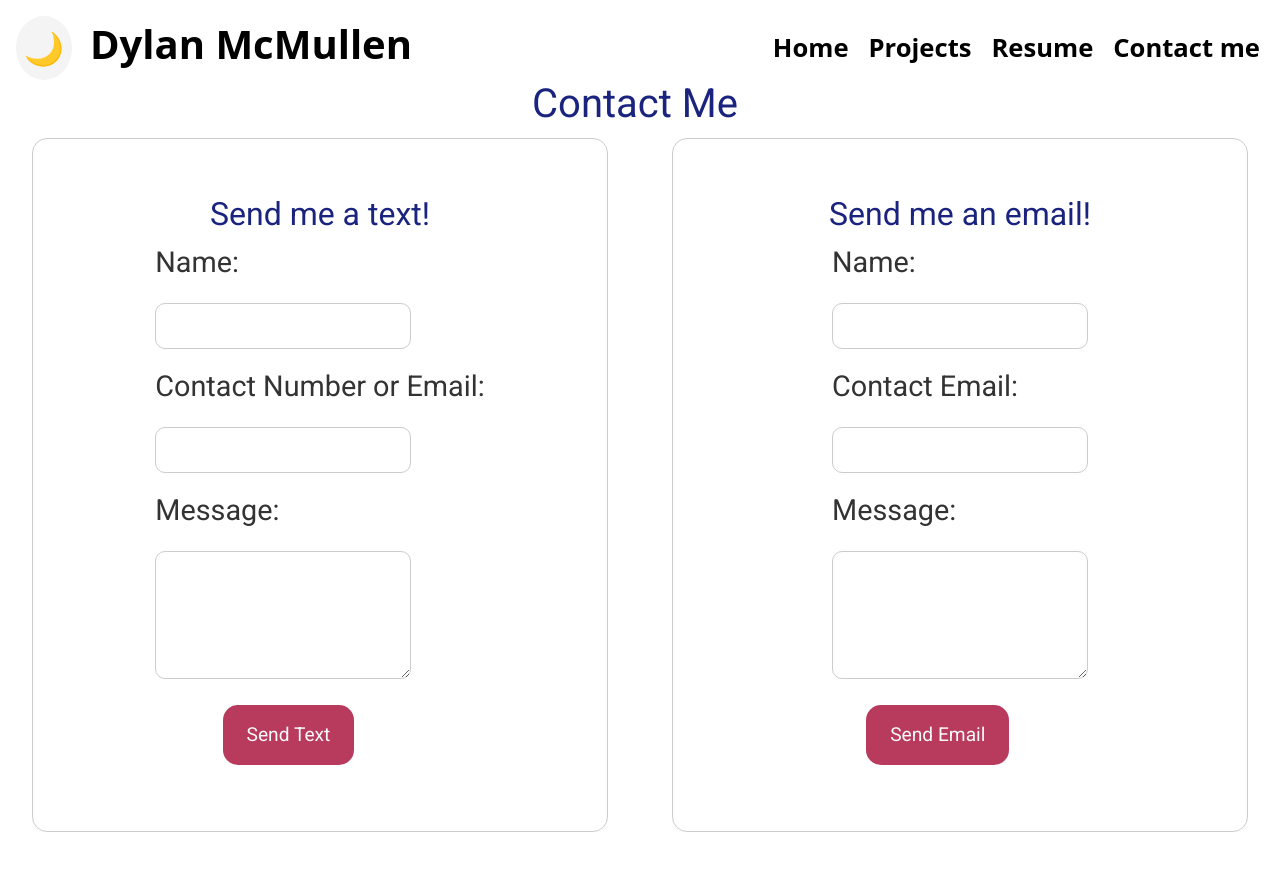
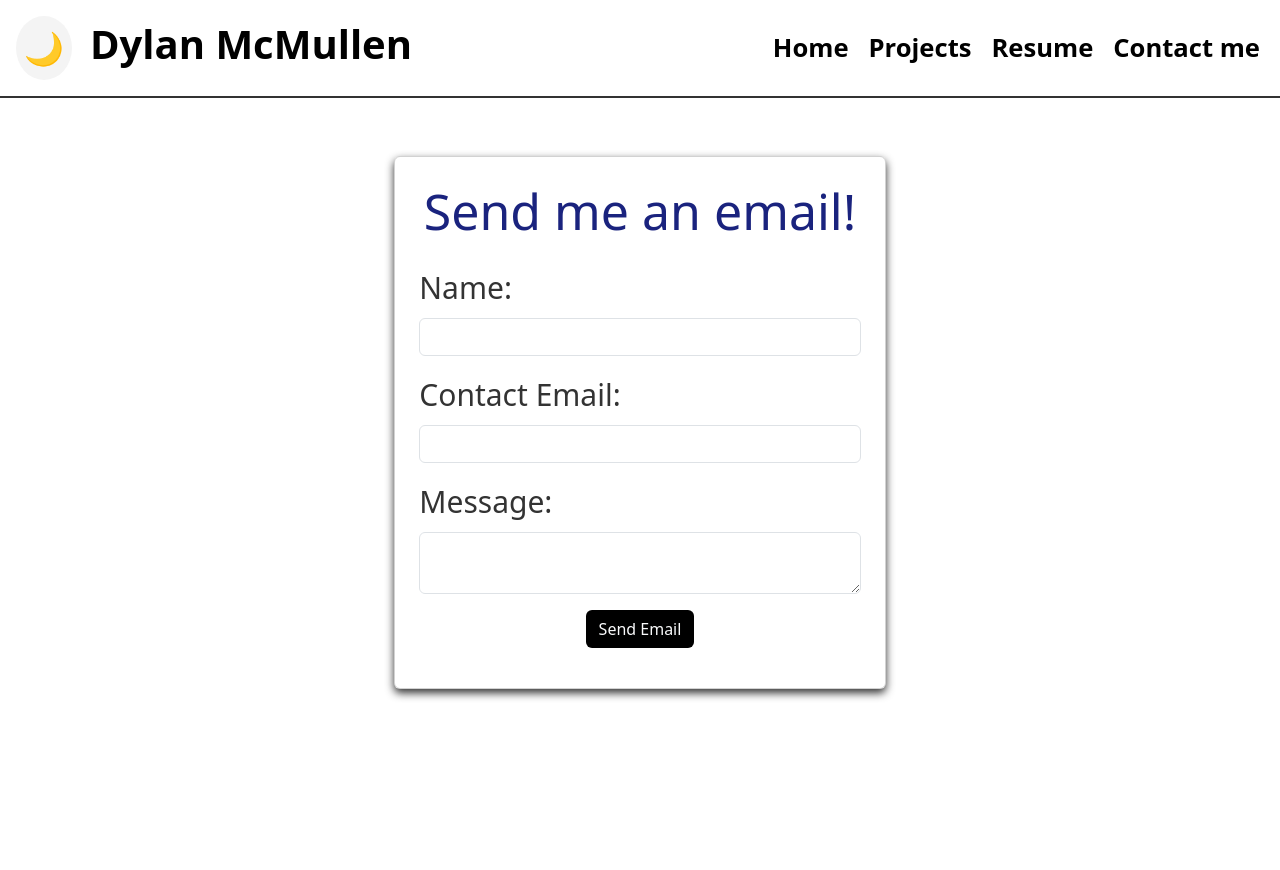
Before and after one commit to DylanM05/Portfolio_Website, a React (Create React App) app in the folder client/: page /contact in a window 1280 px wide. Shown: the top 870 px of the page. After the commit the page ends 820 px from the top, so only its background shows below. Built offline with nearby package versions, Linux system fonts and the light colour scheme.

Commit message:
Overhaul on Contact page, removed unused page

```diff
--- a/client/src/App.js
+++ b/client/src/App.js
@@ -5,7 +5,6 @@ import { ThemeSwitch } from './Components/Theme/ThemeSwitch';
 import './App.css';
 import BusinessCard from './Components/BusinessCard';
 import Projects from './Components/Projects';
-import DiscordWidget from "./Components/DiscordBot";
 import Resume from "./Components/Resume";
 import ContactPage from "./Components/Contact";
 
@@ -17,7 +16,6 @@ function App() {
         <Routes>
           <Route path="/" element={<BusinessCard />} />
           <Route path="/projects" element={<Projects />} />
-          <Route path="/discbot" element={<DiscordWidget />} />
           <Route path="/resume" element={<Resume />} />
           <Route path="/contact" element={<ContactPage />} />
         </Routes>
--- a/client/src/Components/Contact.js
+++ b/client/src/Components/Contact.js
@@ -1,60 +1,9 @@
-import React, { useState, useEffect } from 'react';
-import axios from 'axios';
-import './Styles/Contact.css';
+import React, { useState } from 'react';
+import 'bootstrap/dist/css/bootstrap.min.css';
 import Header from './Header';
 
-
 function ContactPage() {
-  const [textMessage, setTextMessage] = useState('');
-  const [name, setName] = useState('');
-  const [contact, setContact] = useState('');
   const [result, setResult] = useState("");
-  const [cooldownStart, setCooldownStart] = useState(null);
-
-
-  let remainingMinutes = 0;
-  let now = new Date();
-  let cooldownEnd = null;
-
-  if (cooldownStart) {
-    cooldownEnd = new Date(cooldownStart.getTime() + 60 * 60 * 1000);
-    remainingMinutes = Math.round((cooldownEnd - now) / 1000 / 60);
-  }
-
-useEffect(() => {
-  const cooldownStart = new Date(localStorage.getItem('cooldownStart'));
-  setCooldownStart(cooldownStart);
-}, []);
-
-  const api = axios.create({
-    baseURL: 'https://dylanmcmullen.onrender.com',
-  });
-
-  const clearTextFields = () => {
-    setName('');
-    setContact('');
-    setTextMessage('');
-  };
-
-
-  const handleTextSubmit = async (event) => {
-    event.preventDefault();
-    const now = new Date();
-    localStorage.setItem('cooldownStart', now);
-    setCooldownStart(now);
-    try {
-      const message = `Name: ${name}, Contact: ${contact}, Message: ${textMessage}`;
-      const response = await api.post('/contact/sendtext', { message });
-      console.log(response.data);
-      clearTextFields();
-    } catch (error) {
-      if (error.response && error.response.status === 429) {
-        alert("Too many requests, please wait an hour before trying again");
-      } else {
-        console.error(error);
-      }
-    }
-  };
 
   const onSubmit = async (event) => {
     event.preventDefault();
@@ -79,71 +28,35 @@ useEffect(() => {
     }
   };
 
-
   return (
-    <div>
+    <div style={{ backgroundColor: 'var(--Resume-background)' }}>
       <Header isResumePage={true} />
-
-    <div className="contact">
-    <h1 className="contact-name">Contact Me</h1>
-
-    <div className="contact-form">
-      <div className="contact-section">
-        <h2 className="contact-heading">Send me a text!</h2>
-        <form onSubmit={handleTextSubmit}>
-
-  <div className="contact-field">
-    <label className="contact-label">Name:</label>
-    <input type="text" className="contact-input" value={name} onChange={(e) => setName(e.target.value)} />
+      <div className="container mt-5" style={{ backgroundColor: 'var(--Resume-background)', color: 'var(--Resume-text)', minHeight: '84.2vh', paddingBottom: '2rem', overflow: 'hidden' }}>
+        <div className="row justify-content-center">
+          <div className="col-12 col-md-10 col-lg-8 col-xl-6">
+            <div className="card p-4" style={{ backgroundColor: 'var(--Resume-background)', color: 'var(--Resume-text)', minHeight: '50vh', overflow: 'hidden' }}>
+              <h2 className="text-center mb-4" style={{ color: 'var(--Resume-headings)', fontSize: '50px' }}>Send me an email!</h2>
+              <form onSubmit={onSubmit}>
+                <div className="mb-3">
+                  <label className="form-label" style={{ fontSize: '30px' }}>Name:</label>
+                  <input type="text" className="form-control" name="name" required />
                 </div>
-
-  <div className="contact-field">
-    <label className="contact-label">Contact Number or Email:</label>
-    <input type="text" className="contact-input" value={contact} onChange={(e) => setContact(e.target.value)} />
+                <div className="mb-3">
+                  <label className="form-label" style={{ fontSize: '30px' }}>Contact Email:</label>
+                  <input type="email" className="form-control" name="email" required />
                 </div>
-
-  <div className="contact-field">
-    <label className="contact-label">Message:</label>
-    <textarea className="contact-textarea" value={textMessage} onChange={(e) => setTextMessage(e.target.value)} />
+                <input type="hidden" name="subject" value="Email from your Portfolio Website!" />
+                <input type="hidden" name="from_name" value="Portfolio Contact" />
+                <div className="mb-3">
+                  <label className="form-label" style={{ fontSize: '30px' }}>Message:</label>
+                  <textarea name="message" className="form-control" required></textarea>
                 </div>
-
-<div className="button-container">
-  <button className="card-button" type="submit" disabled={cooldownStart && now < cooldownEnd}>Send Text</button>
+                <div className="text-center">
+                  <button className="btn" type="submit" style={{ backgroundColor: 'var(--Resume-button)', color: 'var(--secondary-color)' }}>Send Email</button>
                 </div>
-{cooldownStart && now < cooldownEnd && <p>You must wait {remainingMinutes} minutes to send another text.</p>}
               </form>
+              <span className="mt-3 d-block text-center">{result}</span>
             </div>
-      <div className="contact-section">
-        <h2 className="contact-heading">Send me an email!</h2>
-        <div>
-      <form onSubmit={onSubmit}>
-
-          <div className="contact-field">
-      <label className="contact-label">Name:</label>
-        <input type="text" className="contact-input" name="name" required/>
-        </div>
-
-        <div className="contact-field">
-        <label className="contact-label">Contact Email:</label>
-        <input type="email" className="contact-input" name="email" required/>
-        </div>
-
-        <input type="hidden" name="subject" value="Email from your Portfolio Website!"></input>
-        <input type="hidden" name="from_name" value="Portfolio Contact"></input>
-
-        <div className="contact-field">
-        <label className="contact-label">Message:</label>
-        <textarea name="message" className="contact-textarea" required></textarea>
-        </div>
-
-        <div class="button-container">
-        <button className="card-button"  type="submit">Send Email</button>
-        </div>
-
-      </form>
-      </div>
-      <span>{result}</span>
-
           </div>
         </div>
       </div>
--- a/client/src/Components/DiscordBot.js
+++ /dev/null
@@ -1,41 +0,0 @@
-import React, { useContext } from 'react';
-import { Card, Button } from 'react-bootstrap';
-import WidgetBot from '@widgetbot/react-embed';
-import { ThemeContext } from './Theme/ThemeContext';
-import './Styles/DiscordBot.css';
-import { FontAwesomeIcon } from '@fortawesome/react-fontawesome';
-import { faDiscord } from '@fortawesome/free-brands-svg-icons';
-import Header from './Header';
-import Footer from './Footer';
-
-function DiscordWidget() {
-  const { theme } = useContext(ThemeContext);
-
-  return (
-    <div>
-            <Header />
-    <div className='card-container'>
-      <Card className="discord-widget-card">
-        <Card.Body className="d-flex flex-column align-items-center">
-          <WidgetBot
-            server="1046273014205009980"
-            channel="1046273014205009983"
-            height= "800px"
-            width= "1000px"
-          />
-          <div className='button-container'>
-          <div className='card-button'>
-          <Button href="https://discord.gg/qNEsTfkA" target="_blank" rel="noopener noreferrer" className="mt-3 card-button server-join">
-            <FontAwesomeIcon icon={faDiscord} /> Join my server to test
-          </Button>
-          </div>
-          </div>
-        </Card.Body>
-      </Card>
-    </div>
-  <Footer />
-    </div>
-  );
-}
-
-export default DiscordWidget;
--- a/client/src/Components/Styles/Contact.css
+++ /dev/null
@@ -1,160 +0,0 @@
-:root {
-  --font-size-xlarge: 3rem;
-  --font-size-large: 2rem;
-  --font-size-medium: 1.5rem;
-  --font-size-small: 0.875rem;
-  --margin-small: 1rem;
-  --margin-large: 2rem;
-  --Resume-text: #333;
-  --Resume-background: #f4f4f4;
-  --Resume-name: #000;
-  --Resume-headings: #0056b3;
-  --accent-color: #ff6347;
-  --secondary-color: #fff;
-}
-
-.contact {
-  font-family: 'Roboto', sans-serif;
-  color: var(--Resume-text);
-  background-color: var(--Resume-background);
-  height: 100%;
-  width: 100%;
-  display: flex;
-  flex-direction: column;
-  align-items: center;
-  position: absolute;
-  top: 5rem;
-  left: 0;
-}
-
-.contact-name {
-  font-size: var(--font-size-xlarge);
-  margin: 0 var(--margin-small) var(--margin-small) 0;
-  color: var(--Resume-name);
-  text-align: center;
-}
-
-.card-button {
-  background-color: var(--accent-color);
-  color: var(--secondary-color);
-  border: none;
-  padding: 1rem 1.5rem;
-  border-radius: 15px;
-  font-size: 1.2rem;
-  cursor: pointer;
-  margin: 10px;
-  transition: transform 0.3s ease;
-  align-self: center;
-}
-
-.button-container {
-  margin-right: 23%;
-}
-
-.contact-section {
-  margin-bottom: var(--margin-large);
-  border: 1px solid #ccc;
-  padding: 1rem;
-  width: 45%;
-  display: flex;
-  flex-direction: column;
-  align-items: center;
-  justify-content: center;
-  border-radius: 15px;
-  box-sizing: border-box;
-  height: 100%;
-}
-
-.contact-heading {
-  font-size: var(--font-size-large);
-  color: var(--Resume-headings);
-  text-align: center;
-}
-
-.contact-label {
-  font-size: var(--font-size-medium);
-  color: var(--Resume-text);
-  margin-bottom: 0.5rem;
-}
-
-.contact-input,
-.contact-textarea {
-  width: 20vw;
-  flex-grow: 1;
-  margin-top: var(--margin-small);
-  padding: 0.5rem;
-  font-size: var(--font-size-small);
-  color: var(--Resume-text);
-  background-color: var(--Resume-background);
-  border: 1px solid #ccc;
-  border-radius: 10px;
-}
-
-.contact-input {
-  padding: 0.5rem;
-}
-
-.contact-textarea {
-  height: 10vw;
-}
-
-.contact-field {
-  display: flex;
-  flex-direction: column;
-  justify-content: space-between;
-  width: 100%;
-  margin-bottom: 1rem;
-}
-
-.contact > div:not(.contact-name) {
-  display: flex;
-  justify-content: space-around;
-  width: 100%;
-}
-
-form {
-  display: flex;
-  flex-direction: column;
-  align-items: center;
-}
-
-
-@media (max-width: 600px) {
-  .contact {
-    top: 7rem;
-  }
-  .contact-section,
-  .contact-input,
-  .contact-textarea {
-    width: 90%;
-  }
-  .contact-name {
-    font-size: var(--font-size-large);
-  }
-  .contact-heading {
-    font-size: var(--font-size-medium);
-  }
-  .contact-form {
-    display: flex;
-    flex-direction: column-reverse;
-  }
-}
-
-@media (min-width: 601px) and (max-width: 900px) {
-  .contact {
-    top: 7rem;
-  }
-  .contact-section,
-  .contact-input,
-  .contact-textarea {
-    width: 90%;
-  }
-}
-
-@media (min-width: 901px) and (max-width: 1200px) {
-  .contact-section,
-  .contact-input,
-  .contact-textarea {
-    width: 70%;
-  }
-}
--- a/client/src/Components/Styles/DiscordBot.css
+++ /dev/null
@@ -1,26 +0,0 @@
-.discord-widget-card {
-    width: 100%;
-    max-width: 1020px;
-    border: 1px solid #ccc;
-    border-radius: 10px;
-    box-shadow: 0 2px 10px rgba(0, 0, 0, 0.1);
-    overflow: hidden;
-    padding: 20px;
-}
-
-.server-join{
-    background-color: var( --accent-color) !important;
-    color: var(--secondary-color) !important;
-}
-
-@media screen and (max-width: 1020px) {
-    .discord-widget-card {
-        max-width: 100%;
-        padding: 10px;
-    }
-}
-
-.server-join {
-    background-color: var(--accent-color);
-    color: var(--secondary-color);
-}
```
Lines whose indentation alone changed are shown as unchanged.
